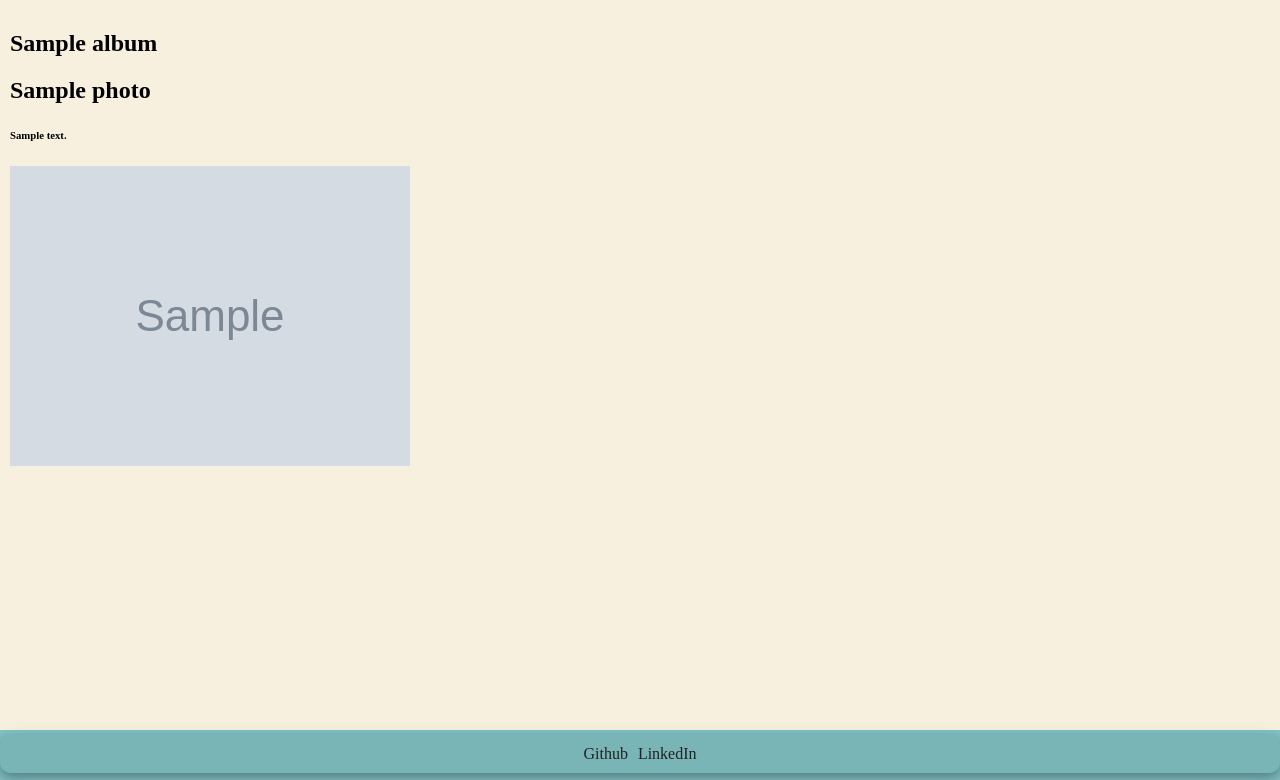
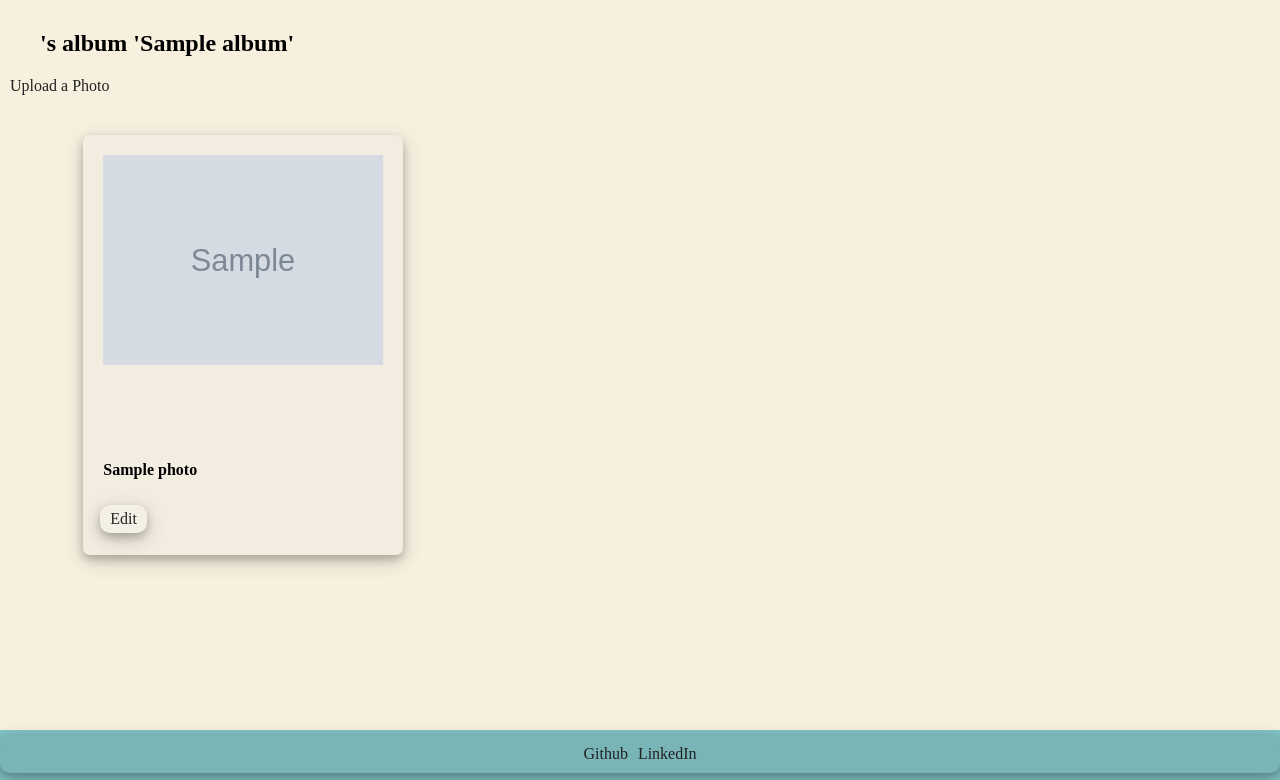
Before and after one commit to aggarabedian/remember_when, a Django app: page /albums/1/ in a window 1280 px wide. Shown: the part 154-934 px from the top of the page. Run offline with Django 3.2, Linux system fonts and the light colour scheme; tables that the repository leaves empty hold one stand-in row (values such as "Sample post"); grey boxes marked "Sample" are stand-in pictures; some web fonts are replaced.

Commit message:
Styling for album list and detail

```diff
--- a/main_app/static/styles/main.css
+++ b/main_app/static/styles/main.css
@@ -269,9 +269,151 @@
   width: 100%;
 }
 
+/* == Album List == */
+
+.album_list_body {
+
+}
+
+.album_list_header_container {
+  display: flex;
+  flex-wrap: wrap;
+  justify-content: space-between;
+  align-items: flex-start;
+  flex-direction: column;
+
+}
+
+.album_list_header {
+  padding: 10px;
+  margin-left: 30px;
+
+}
+
+.album_create_button {
+  border-radius: 7px;
+  padding: 10px;
+  box-shadow: 0 4px 8px 0 rgba(0, 0, 0, 0.2), 0 6px 20px 0 rgba(0, 0, 0, 0.19);
+  transition: all .2s ease-in-out;
+  margin: 10px;
+  margin-left: 30px;
+
+}
+
+.album_create_button:hover {
+  transform: scale(1.1);
+}
+
+.album_list_card_container {
+  display: grid;
+  grid-template-columns: 1fr 1fr 1fr 1fr;
+  grid-template-rows: auto;
+  gap: 10px;
+}
+
+.album_list_card {
+  box-shadow: 0 4px 8px 0 rgba(0, 0, 0, 0.2), 0 6px 20px 0 rgba(0, 0, 0, 0.19);
+  transition: all .2s ease-in-out;
+  margin: 15px;
+  border-radius: 7px;
+  background-color: rgb(243, 237, 225);
+}
+
+.album_list_card:hover {
+  transform: scale(1.05);
+}
+
+.album_list_container {
+  padding: 10px;
+}
+
+
+
+
+/* == Album Detail == */
+
+.album_detail_container {
+
+}
+
+.album_header {
+  margin-left: 30px;
+}
+
+.album_card_container {
+  display: grid;
+  padding: 20px;
+  margin: 20px;
+  grid-template-columns: 1fr 1fr 1fr;
+  grid-template-rows: auto;
+  justify-items: center;
+  row-gap: 30px;
+  column-gap: 10px;
+}
+
+.album_card {
+  width: 300px;
+  height: 400px;
+  display: flex;
+  flex-direction: column;
+  align-items: center;
+  padding: 10px;
+  margin-bottom: 10px;
+  background-color: rgb(243, 237, 225);
+  border-radius: 7px;
+  box-shadow: 0 4px 8px 0 rgba(0, 0, 0, 0.2), 0 6px 20px 0 rgba(0, 0, 0, 0.19);
+  transition: all .2s ease-in-out;
+}
+
+.album_card:hover {
+  transform: scale(1.05);
+}
+
+.album_card_image_container {
+  width: 280px;
+  height: 280px;
+  min-width: 280px;
+  min-height: 280px;
+  /* background-color: rgb(247, 255, 254); */
+  margin: 10px;
+  border-radius: 7px;
+}
+
+.album_card_image_container img {
+  max-height: 100%;
+  max-width: 100%;
+}
+
+.album_card_title {
+  align-self: flex-start;
+  margin: -5px 10px;
+}
+
+/* .album_card_description {
+  border: solid black 1px;
+  padding: 10px;
+} */
+
+.album_card_buttons {
+  padding: 10px 7px;
+  align-self: flex-start;
+}
+
+.album_card_edit {
+  padding: 5px 10px;
+  background-color: rgb(245, 240, 230);
+  box-shadow: 0 4px 8px 0 rgba(0, 0, 0, 0.2), 0 6px 20px 0 rgba(0, 0, 0, 0.19);
+  border-radius: 10px;
+  transition: all .2s ease-in-out;
+}
+
+.album_card_edit:hover {
+  transform: scale(1.1);
+}
+
 /* == Journal == */
 
-.journal_list {
+.journal_list_item {
   margin: 10px;
 }
 
--- a/main_app/templates/album_detail.html
+++ b/main_app/templates/album_detail.html
@@ -3,20 +3,41 @@
 {% block title %}{{album.title}}{% endblock title %}
 
 {% block content %}
+
 <div class="album_detail_container">
-  <h2>{{album.title}}</h2>
+  <div class="album_header">
+    <h2>{{user.username}}'s album '{{album.title}}'</h2>
+  </div>
+  <a href="{% url 'photo_create' %}">Upload a Photo</a>
+  <div class="album_card_container">
+  {% for photo in album.photos.all %}
 
-  {% for photo in album.photos.all %}
-  <div class="album_detail_photo_container">
-    <div class="album_detail_photo_card">
-      <h2>{{photo.title}}</h2>
-      <h6>{{photo.description}}</h6>
-      <img src="{{photo.picture.url}}" alt="">
+    <div class="album_card">
+
+      <div class="album_card_image_container">
+        <img src="{{photo.picture.url}}" alt="{{photo.title}}">
+      </div>
+
+      <div class="album_card_title">
+        <h4>{{photo.title}}</h4>
+      </div>
+
+      {% comment %} <div class="album_card_description">
+        <p>{{photo.description}}</p>
+        <p>{{photo.created_at}}</p>
+      </div> {% endcomment %}
+
+      <div class="album_card_buttons">
+          <a href="{% url 'photo_update' photo.pk %}">
+            <div class="album_card_edit">
+              Edit
+            </div>
+        </a>
+      </div>
     </div>
+  {% endfor %}
   </div>
-
-  {% endfor %}
-
 </div>
 
+  {% comment %} <a href="{% url 'photo_create' %}">Add a new photo</a> {% endcomment %}
 {% endblock content %}
--- a/main_app/templates/photo_update.html
+++ b/main_app/templates/photo_update.html
@@ -9,7 +9,7 @@
   {{form.as_p}}
 
   <input type="submit" value="Submit">
-<a href="{% url 'photo_detail' photo.pk %}">Cancel</a>
+<a href="javascript:history.back()">Cancel</a>
 
 </form>
 
```
Also changed, not shown: main_app/templates/album_list.html (+26 -3 lines), main_app/templates/journal_list.html (+7 -2 lines).
